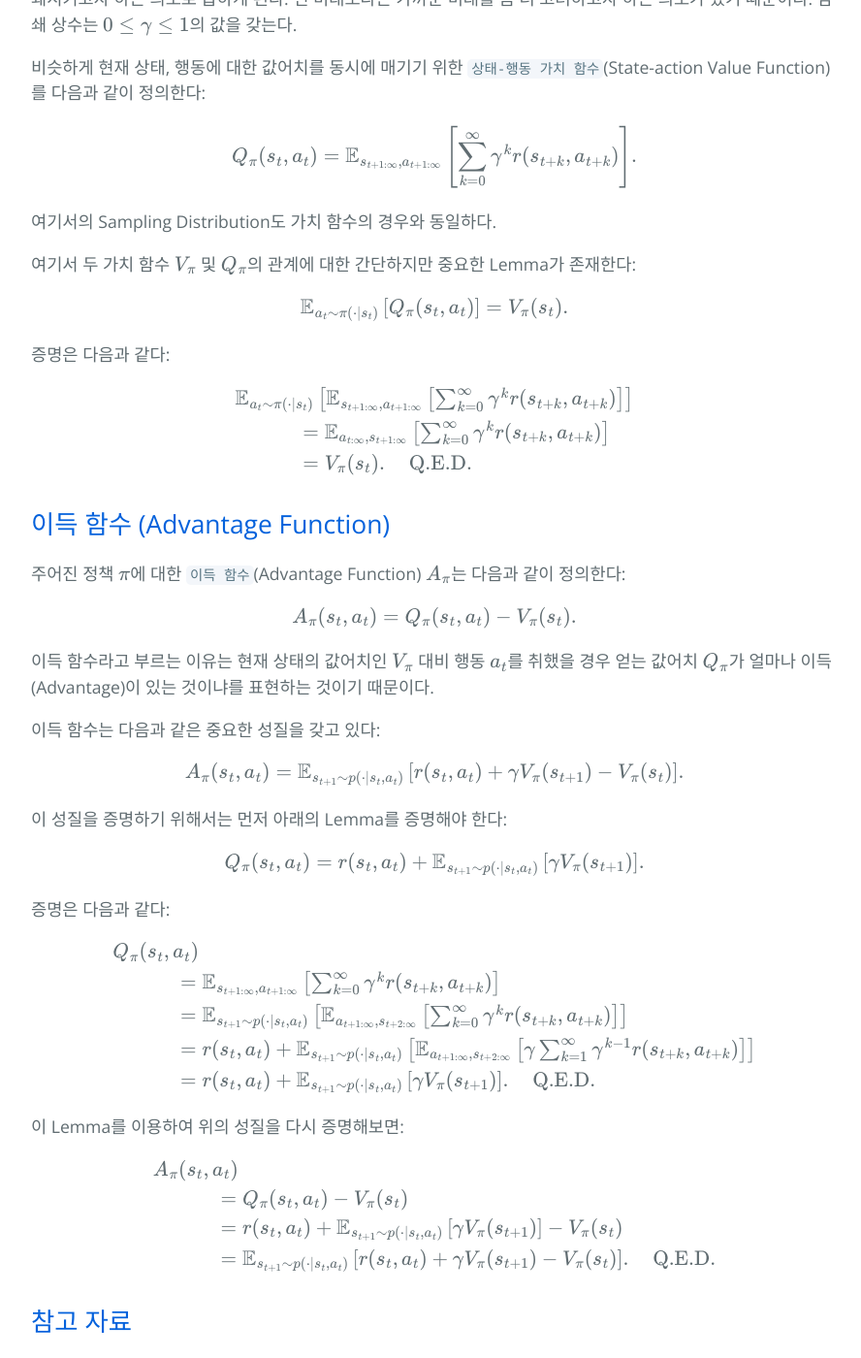
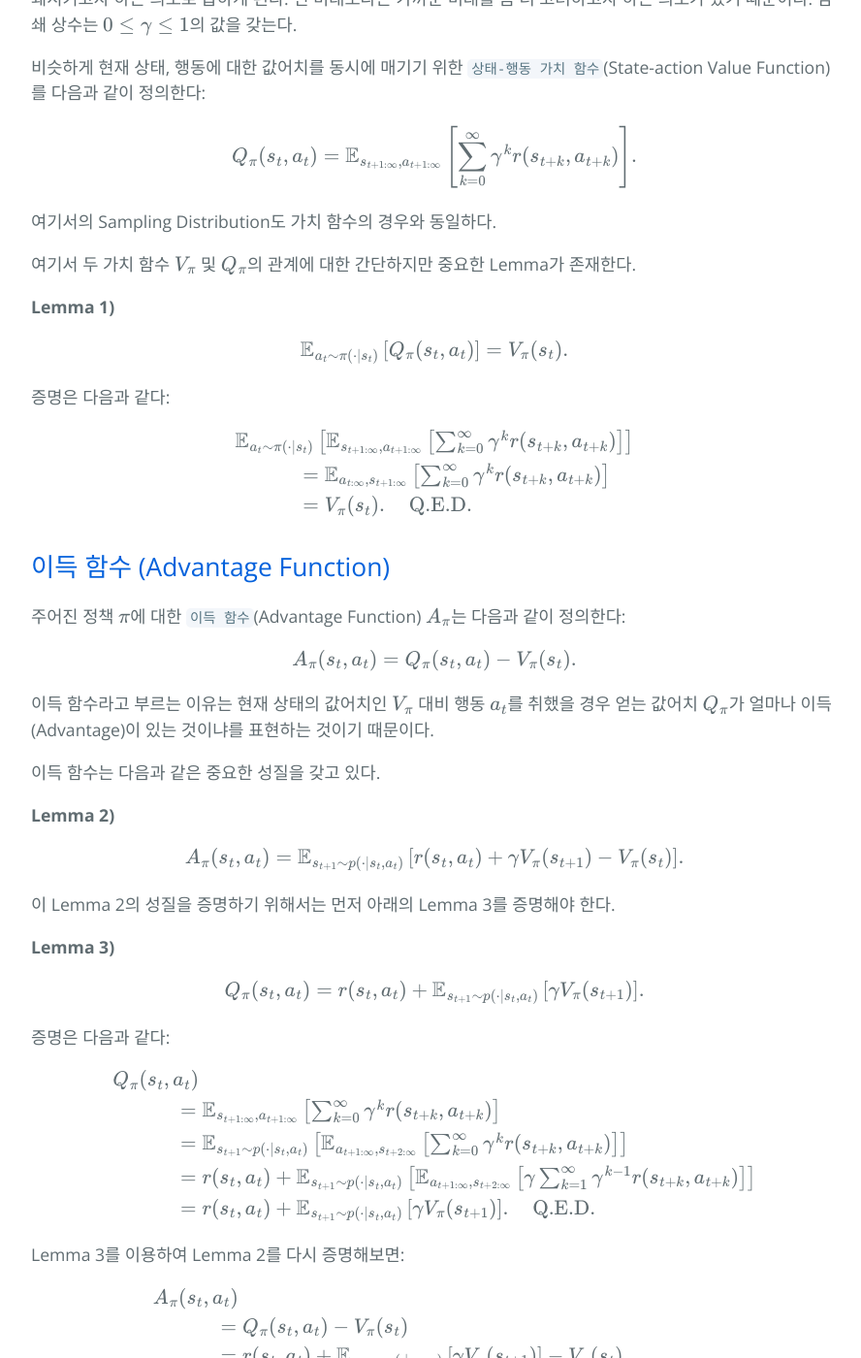
Before and after one commit to hcnoh/hcnoh.github.io, a Jekyll site: the page built from _posts/2022-07-01-reinforcement-learning-01.md, in a window 1280 px wide and 1400 px high, scrolled down 1608 px. Shown: the whole window at 97% size, without its empty margins (192-1080 px from the left). Built offline with Jekyll 4.4.1, drawn with Linux system fonts in a browser that asks for light colours; comment, search, counter and statistics services are not loaded; some of the changed text lies outside the part shown.

Commit message:
rl02 수정

```diff
--- a/_posts/2022-07-01-reinforcement-learning-01.md
+++ b/_posts/2022-07-01-reinforcement-learning-01.md
@@ -48,7 +48,9 @@ $$
 
 여기서의 Sampling Distribution도 가치 함수의 경우와 동일하다.
 
-여기서 두 가치 함수 $$V_\pi$$ 및 $$Q_{\pi}$$의 관계에 대한 간단하지만 중요한 Lemma가 존재한다:
+여기서 두 가치 함수 $$V_\pi$$ 및 $$Q_{\pi}$$의 관계에 대한 간단하지만 중요한 Lemma가 존재한다.
+
+**Lemma 1)**
 
 $$
 \mathbb{E}_{a_t \sim \pi(\cdot \vert s_t)}\left[ Q_{\pi}(s_t, a_t) \right] = V_{\pi}(s_t).
@@ -74,13 +76,17 @@ $$
 
 이득 함수라고 부르는 이유는 현재 상태의 값어치인 $$V_\pi$$ 대비 행동 $$a_t$$를 취했을 경우 얻는 값어치 $$Q_\pi$$가 얼마나 이득(Advantage)이 있는 것이냐를 표현하는 것이기 때문이다.
 
-이득 함수는 다음과 같은 중요한 성질을 갖고 있다:
+이득 함수는 다음과 같은 중요한 성질을 갖고 있다.
+
+**Lemma 2)**
 
 $$
 A_\pi(s_t, a_t) = \mathbb{E}_{s_{t+1}\sim p(\cdot \vert s_t, a_t)} \left[ r(s_t, a_t) + \gamma V_\pi(s_{t+1}) - V_\pi(s_t) \right].
 $$
 
-이 성질을 증명하기 위해서는 먼저 아래의 Lemma를 증명해야 한다:
+이 Lemma 2의 성질을 증명하기 위해서는 먼저 아래의 Lemma 3를 증명해야 한다.
+
+**Lemma 3)**
 
 $$
 Q_\pi(s_t, a_t) = r(s_t, a_t) + \mathbb{E}_{s_{t+1}\sim p(\cdot \vert s_t, a_t)} \left[ \gamma V_\pi(s_{t+1}) \right].
@@ -98,7 +104,7 @@ Q_\pi(s_t, a_t) \\
 \end{array}
 $$
 
-이 Lemma를 이용하여 위의 성질을 다시 증명해보면:
+Lemma 3를 이용하여 Lemma 2를 다시 증명해보면:
 
 $$
 \begin{array}{l}
@@ -119,3 +125,6 @@ $$
     - Notation 수정
 - 2022.09.10
     - Notation 수정
+- 2024.02.24
+    - 오타 수정
+    - Lemma 표시 추가
```
